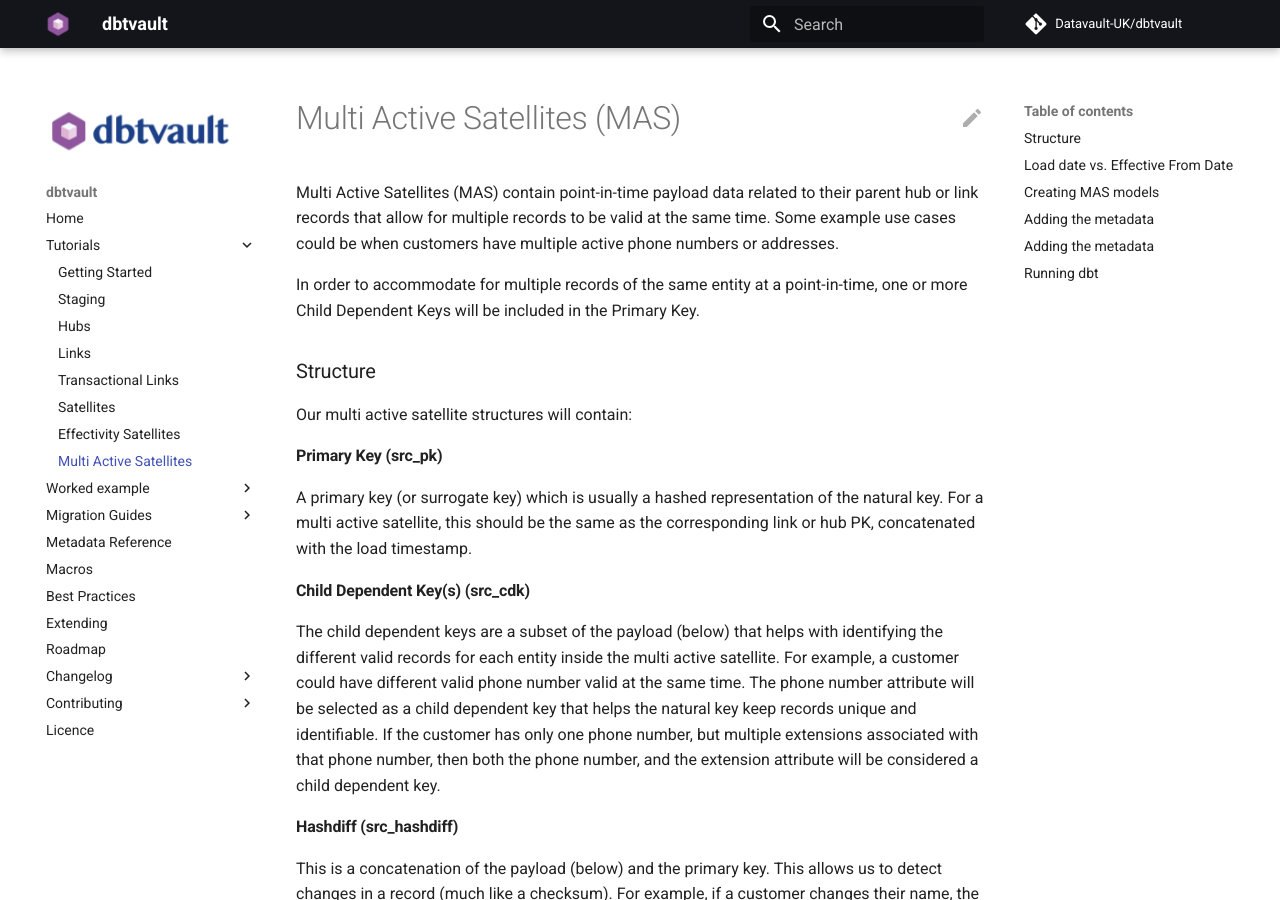
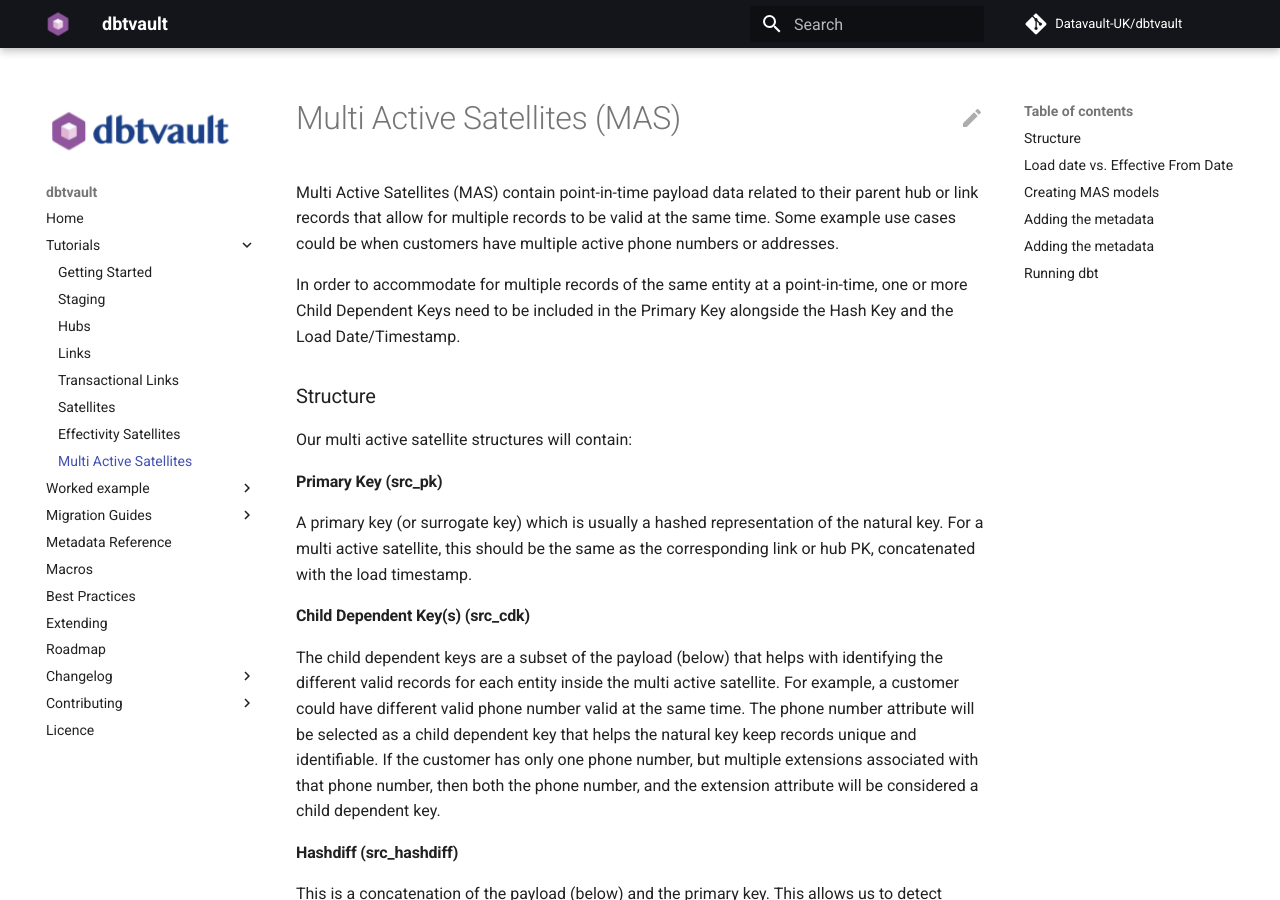
Before and after one commit to Datavault-UK/automate-dv-docs, an MkDocs documentation site: the page built from docs/tutorial/tut_multi_active_satellites.md, in a window 1280 px wide and 900 px high. Built offline with MkDocs 1.6.1 and Material for MkDocs 9.7.7, drawn with Linux system fonts in a browser that asks for light colours; comment, search, counter and statistics services are not loaded; some of the changed lines change nothing that is shown.

Commit message:
Documentation update for MAS (#14)
* Updated documentation for MAS - new macro

* AB#2025 - Updated documentation for MAS - new macro

* Minor corrections

Co-authored-by: Alex Higgs <alex.higgs@data-vault.com>

````diff
--- a/docs/macros.md
+++ b/docs/macros.md
@@ -914,7 +914,7 @@
 
 ### ma_sat
 
-([view source](https://github.com/Datavault-UK/dbtvault/blob/release/0.7.8/macros/tables/ma_sat.sql))
+([view source](https://github.com/Datavault-UK/dbtvault/blob/release/0.7.9/macros/tables/ma_sat.sql))
 
 Generates SQL to build a multi-active satellite table (MAS).
 
@@ -954,13 +954,15 @@
 
         ```sql
         WITH source_data AS (
-            SELECT a.CUSTOMER_HK, a.HASHDIFF, a.CUSTOMER_NAME, a.CUSTOMER_PHONE, a.EFFECTIVE_FROM, a.LOAD_DATE, a.SOURCE
-            FROM DBTVAULT.TEST.MY_STAGE AS a
+            SELECT DISTINCT s.CUSTOMER_PK, s.HASHDIFF, s.CUSTOMER_PHONE, s.CUSTOMER_NAME, s.EFFECTIVE_FROM, s.LOAD_DATE, s.SOURCE
+            FROM DBTVAULT.TEST.STG_CUSTOMER AS s
+            WHERE s.CUSTOMER_PK IS NOT NULL
+                AND s.CUSTOMER_PHONE IS NOT NULL
         ),
 
         records_to_insert AS (
-            SELECT stage.CUSTOMER_HK, stage.HASHDIFF, stage.CUSTOMER_PHONE, stage.CUSTOMER_NAME, stage.EFFECTIVE_FROM, stage.LOAD_DATE, stage.SOURCE
-            FROM source_data AS stage
+            SELECT source_data.CUSTOMER_PK, source_data.HASHDIFF, source_data.CUSTOMER_PHONE, source_data.CUSTOMER_NAME, source_data.EFFECTIVE_FROM, source_data.LOAD_DATE, source_data.SOURCE
+            FROM source_data
         )
 
         SELECT * FROM records_to_insert
@@ -970,67 +972,74 @@
 
         ```sql
         WITH source_data AS (
-            SELECT a.CUSTOMER_HK, a.HASHDIFF, a.CUSTOMER_PHONE, a.CUSTOMER_NAME, a.EFFECTIVE_FROM, a.LOAD_DATE, a.SOURCE
-            ,COUNT(DISTINCT a.HASHDIFF, a.CUSTOMER_PHONE )
-                OVER (PARTITION BY a.CUSTOMER_HK) AS source_count
-            FROM DBTVAULT.TEST.MY_STAGE AS a
-            WHERE a.CUSTOMER_HK IS NOT NULL
-                AND a.CUSTOMER_PHONE IS NOT NULL
-        ),
+            SELECT DISTINCT s.CUSTOMER_PK, s.HASHDIFF, s.CUSTOMER_PHONE, s.CUSTOMER_NAME, s.EFFECTIVE_FROM, s.LOAD_DATE, s.SOURCE
+                ,COUNT(DISTINCT s.HASHDIFF, s.CUSTOMER_PHONE)
+                    OVER (PARTITION BY s.CUSTOMER_PK) AS source_count
+            FROM DBTVAULT.TEST.STG_CUSTOMER AS s
+            WHERE s.CUSTOMER_PK IS NOT NULL
+                AND s.CUSTOMER_PHONE IS NOT NULL
+        ),
+
         latest_records AS (
-            SELECT *, COUNT(DISTINCT latest_selection.HASHDIFF, latest_selection.CUSTOMER_PHONE )
-                    OVER (PARTITION BY latest_selection.CUSTOMER_HK) AS target_count
-            FROM (
-                SELECT target_records.CUSTOMER_PHONE, target_records.CUSTOMER_HK, target_records.HASHDIFF, target_records.LOAD_DATE
-                    ,RANK() OVER (PARTITION BY target_records.CUSTOMER_HK
-                            ORDER BY target_records.LOAD_DATE DESC) AS rank_value
-                FROM DBTVAULT.TEST.MULTI_ACTIVE_SATELLITE AS target_records
-                INNER JOIN
-                    (SELECT DISTINCT source_pks.CUSTOMER_HK
-                    FROM source_data AS source_pks) AS source_records
-                        ON target_records.CUSTOMER_HK = source_records.CUSTOMER_HK
-                QUALIFY rank_value = 1
-                ) AS latest_selection
-        ),
-        matching_records AS (
-            SELECT stage.CUSTOMER_HK
-                ,COUNT(DISTINCT stage.HASHDIFF, stage.CUSTOMER_PHONE) AS match_count
-            FROM source_data AS stage
-            INNER JOIN latest_records
-                ON stage.CUSTOMER_HK = latest_records.CUSTOMER_HK
-                AND stage.HASHDIFF = latest_records.HASHDIFF
-                AND stage.CUSTOMER_PHONE = latest_records.CUSTOMER_PHONE
-            GROUP BY stage.CUSTOMER_HK
-        ),
-        satellite_update AS (
-            SELECT DISTINCT stage.CUSTOMER_HK
-            FROM source_data AS stage
-            INNER JOIN latest_records
-                ON latest_records.CUSTOMER_HK = stage.CUSTOMER_HK
-            LEFT OUTER JOIN matching_records
-                ON matching_records.CUSTOMER_HK = latest_records.CUSTOMER_HK
-            WHERE (stage.source_count != latest_records.target_count
-                OR COALESCE(matching_records.match_count, 0) != latest_records.target_count)
-        ),
-        satellite_insert AS (
-            SELECT DISTINCT stage.CUSTOMER_HK
-            FROM source_data AS stage
-            LEFT OUTER JOIN latest_records
-                ON stage.CUSTOMER_HK = latest_records.CUSTOMER_HK
-            WHERE latest_records.CUSTOMER_HK IS NULL
-        ),
+            SELECT mas.CUSTOMER_PK
+                ,mas.HASHDIFF
+                ,mas.CUSTOMER_PHONE
+                ,mas.LOAD_DATE
+                ,mas.latest_rank
+                ,DENSE_RANK() OVER (PARTITION BY mas.CUSTOMER_PK
+                    ORDER BY mas.HASHDIFF, mas.CUSTOMER_PHONE ASC) AS check_rank
+            FROM
+            (
+            SELECT inner_mas.CUSTOMER_PK
+                ,inner_mas.HASHDIFF
+                ,inner_mas.CUSTOMER_PHONE
+                ,inner_mas.LOAD_DATE
+                ,RANK() OVER (PARTITION BY inner_mas.CUSTOMER_PK
+                    ORDER BY inner_mas.LOAD_DATE DESC) AS latest_rank
+            FROM DBTVAULT.TEST.MULTI_ACTIVE_SATELLITE AS inner_mas
+            INNER JOIN (SELECT DISTINCT s.CUSTOMER_PK FROM source_data as s ) AS spk
+                ON inner_mas.CUSTOMER_PK = spk.CUSTOMER_PK
+            QUALIFY latest_rank = 1
+            ) AS mas
+        ),
+
+        latest_group_details AS (
+            SELECT lr.CUSTOMER_PK
+                ,lr.LOAD_DATE
+                ,MAX(lr.check_rank) AS latest_count
+            FROM latest_records AS lr
+            GROUP BY lr.CUSTOMER_PK, lr.LOAD_DATE
+        ),
+
         records_to_insert AS (
-            SELECT  stage.CUSTOMER_HK, stage.HASHDIFF, stage.CUSTOMER_PHONE, stage.CUSTOMER_NAME, stage.EFFECTIVE_FROM, stage.LOAD_DATE, stage.SOURCE
-            FROM source_data AS stage
-            INNER JOIN satellite_update
-                ON satellite_update.CUSTOMER_HK = stage.CUSTOMER_HK
-
-            UNION
-
-            SELECT stage.CUSTOMER_HK, stage.HASHDIFF, stage.CUSTOMER_PHONE, stage.CUSTOMER_NAME, stage.EFFECTIVE_FROM, stage.LOAD_DATE, stage.SOURCE
-            FROM source_data AS stage
-            INNER JOIN satellite_insert
-                ON satellite_insert.CUSTOMER_HK = stage.CUSTOMER_HK
+            SELECT source_data.CUSTOMER_PK, source_data.HASHDIFF, source_data.CUSTOMER_PHONE, source_data.CUSTOMER_NAME, source_data.EFFECTIVE_FROM, source_data.LOAD_DATE, source_data.SOURCE
+            FROM source_data
+            WHERE EXISTS
+            (
+                SELECT 1
+                FROM source_data AS stage
+                WHERE NOT EXISTS
+                (
+                    SELECT 1
+                    FROM
+                    (
+                        SELECT lr.CUSTOMER_PK
+                        ,lr.HASHDIFF
+                        ,lr.CUSTOMER_PHONE
+                        ,lr.LOAD_DATE
+                        ,lg.latest_count
+                        FROM latest_records AS lr
+                        INNER JOIN latest_group_details AS lg
+                            ON lr.CUSTOMER_PK = lg.CUSTOMER_PK
+                            AND lr.LOAD_DATE = lg.LOAD_DATE
+                    ) AS active_records
+                    WHERE stage.CUSTOMER_PK = active_records.CUSTOMER_PK
+                        AND stage.HASHDIFF = active_records.HASHDIFF
+                        AND stage.CUSTOMER_PHONE = active_records.CUSTOMER_PHONE
+                        AND stage.source_count = active_records.latest_count
+                )
+                AND source_data.CUSTOMER_PK = stage.CUSTOMER_PK
+            )
         )
 
         SELECT * FROM records_to_insert
--- a/docs/tutorial/tut_multi_active_satellites.md
+++ b/docs/tutorial/tut_multi_active_satellites.md
@@ -5,7 +5,7 @@
 phone numbers or addresses.
 
 In order to accommodate for multiple records of the same entity at a point-in-time, one or more Child Dependent Keys
-will be included in the Primary Key.
+need to be included in the Primary Key alongside the Hash Key and the Load Date/Timestamp.
 
 ### Structure
 
````
